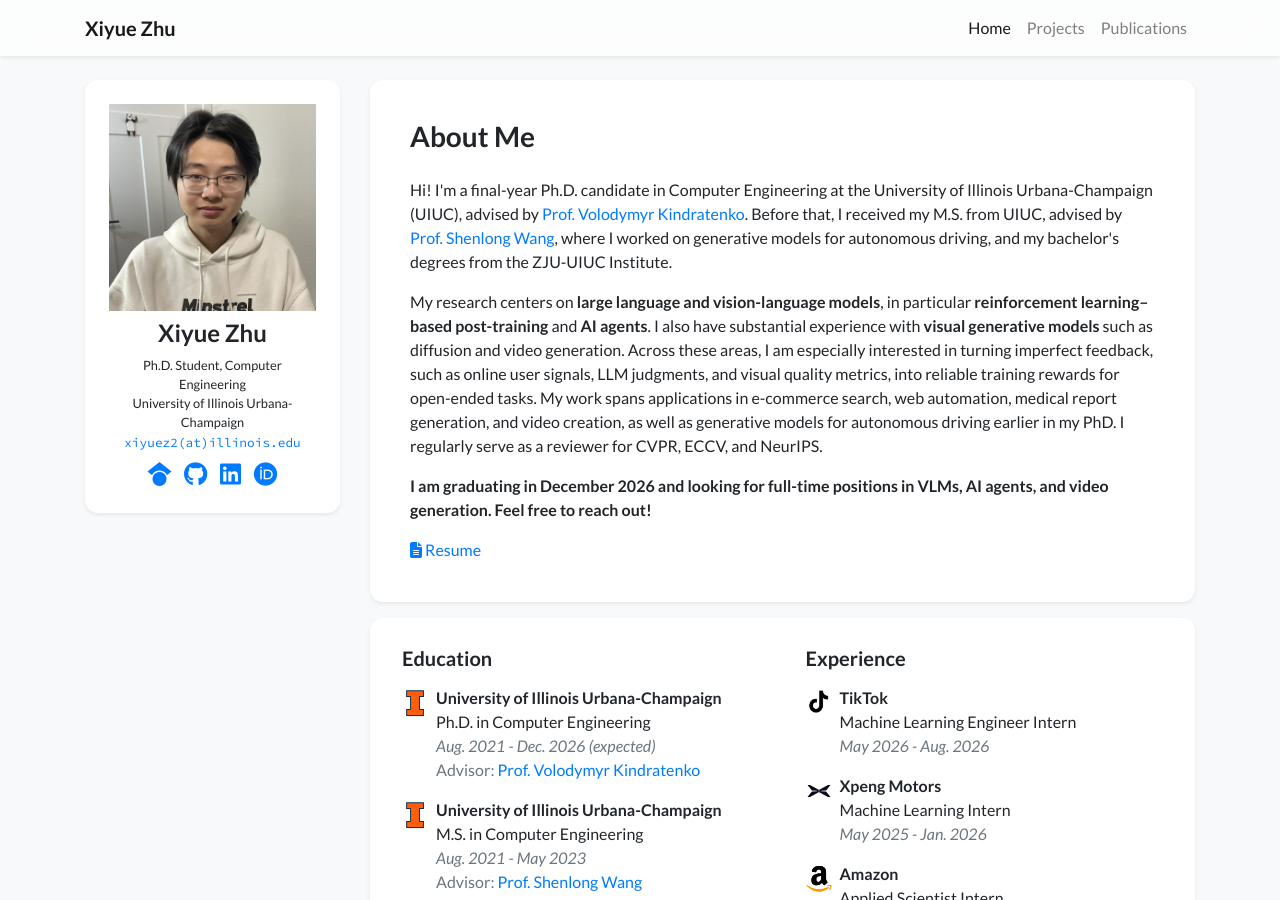
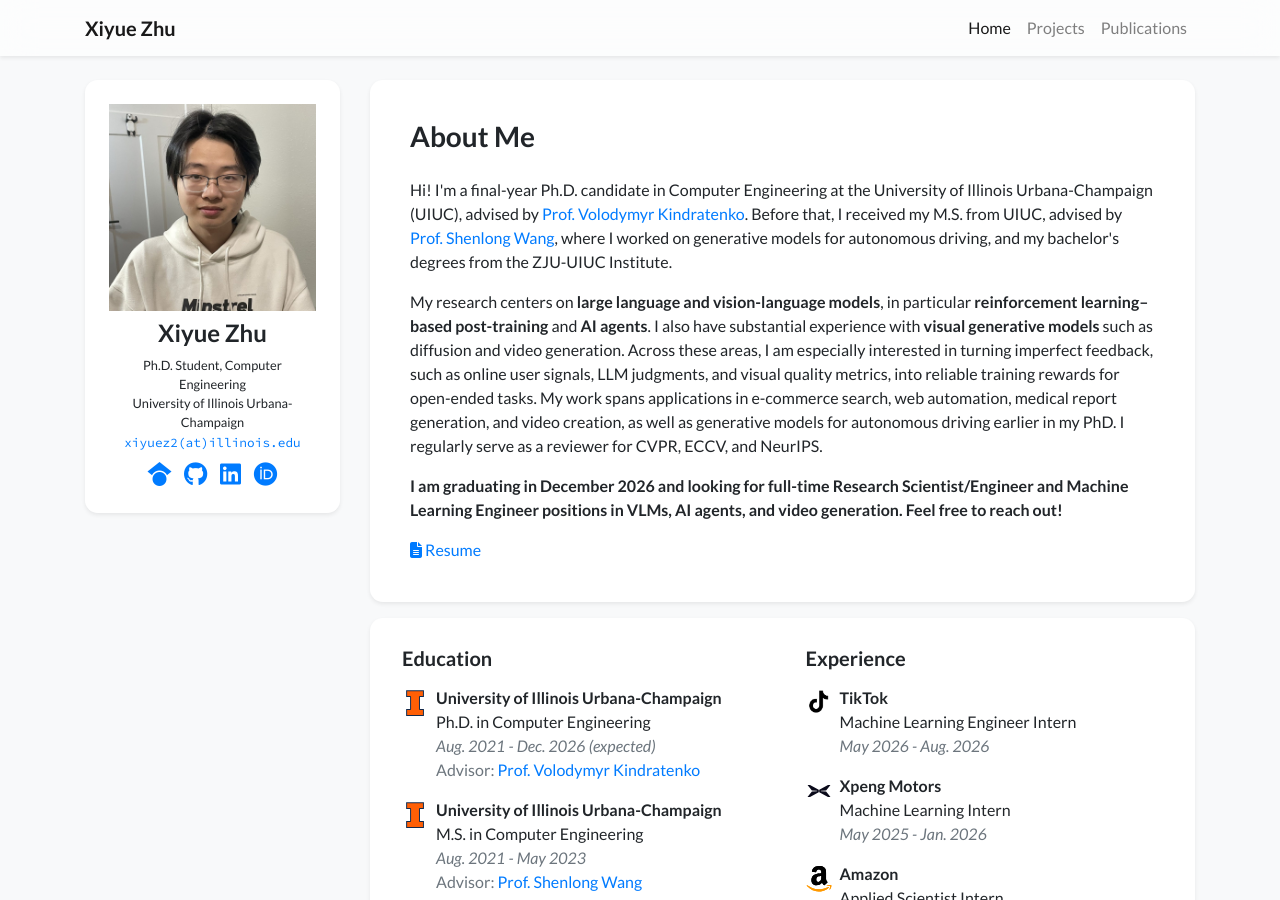
Before and after one commit to xiyuez2/xiyuez2.github.io, a Jekyll site: the page built from index.html, in a window 1280 px wide and 900 px high. Built offline with Jekyll 4.4.1, drawn with Linux system fonts in a browser that asks for light colours; nearby versions of some CDN libraries; a style sheet for code colours, icons or effects is not loaded.

Commit message:
Profile: name target roles (Research Scientist/Engineer, MLE) in job-search note
Co-Authored-By: Claude Fable 5.1 <noreply@anthropic.com>

```diff
--- a/_data/profile.yml
+++ b/_data/profile.yml
@@ -46,8 +46,8 @@ short_bio: >-
     and NeurIPS.
   </p>
   <p>
-    <strong>I am graduating in December 2026 and looking for full-time positions in VLMs, AI agents, and video
-    generation. Feel free to reach out!</strong>
+    <strong>I am graduating in December 2026 and looking for full-time Research Scientist/Engineer and Machine
+    Learning Engineer positions in VLMs, AI agents, and video generation. Feel free to reach out!</strong>
   </p>
 
 
```
